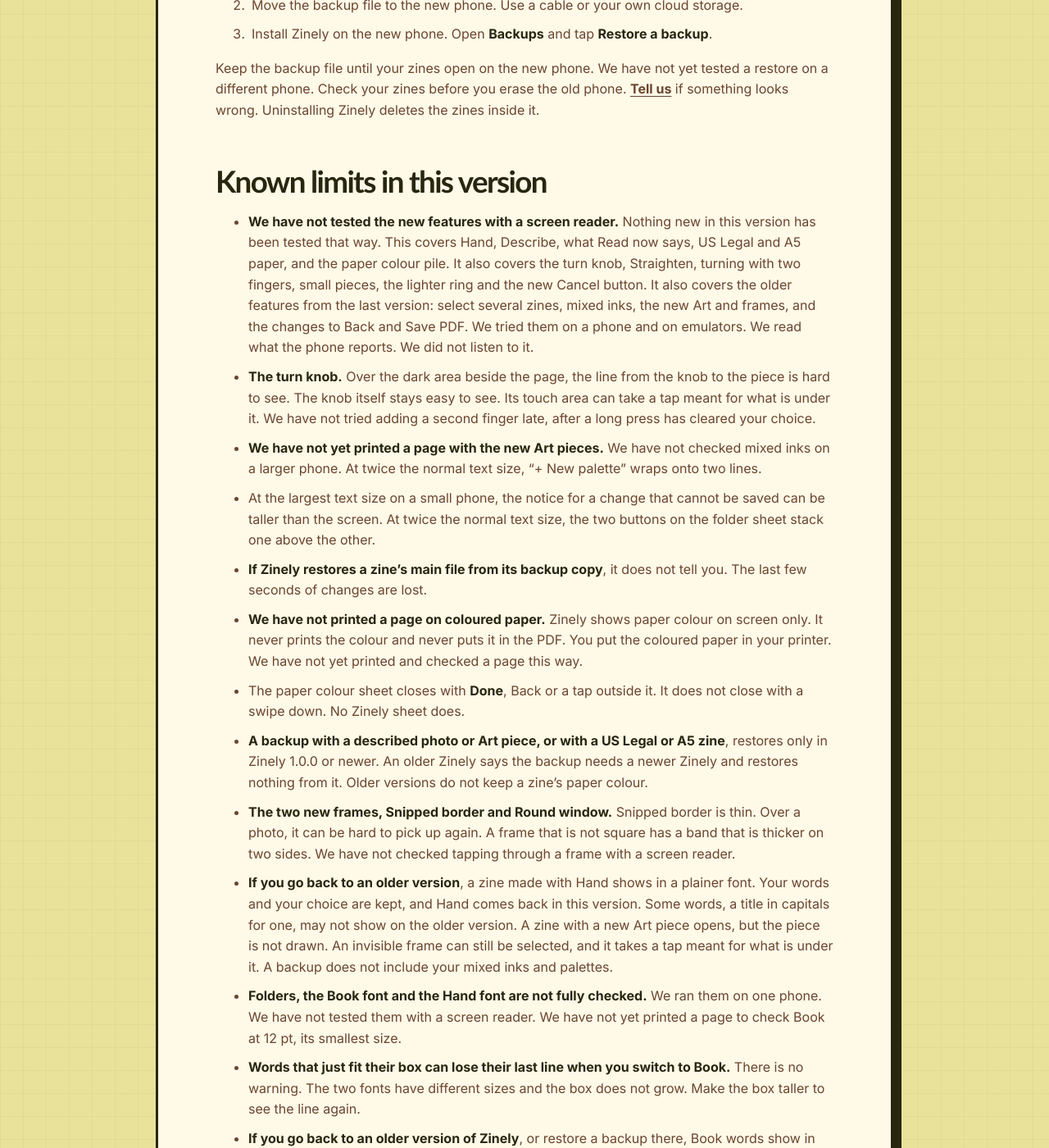
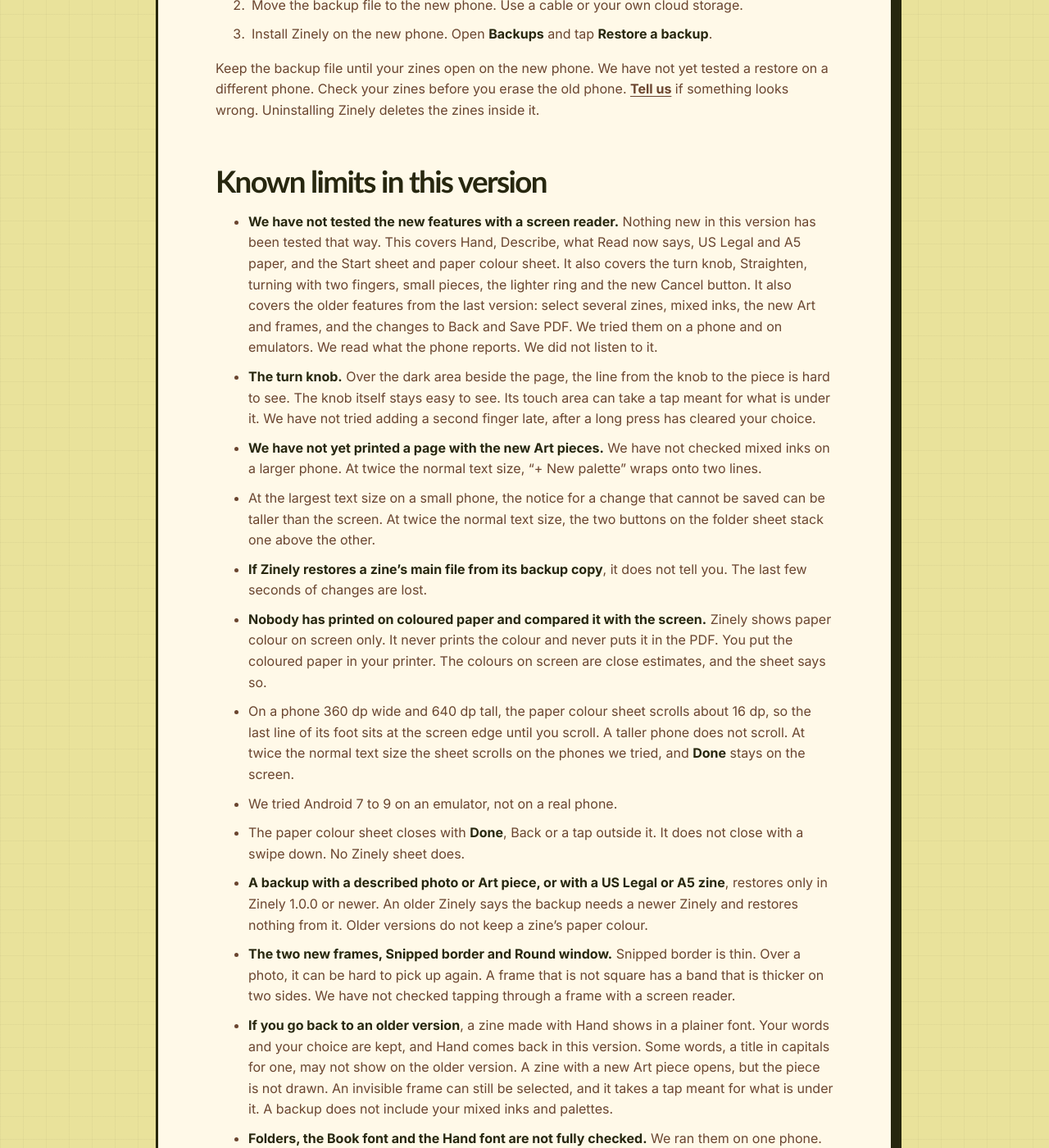
Before and after one commit to aritr-codes/zinely-android, a Jekyll site: the page website/download/index.html, which Jekyll copies as it is, in a window 1280 px wide and 1400 px high, scrolled down 1803 px. Shown: the whole window at 82% size. Built offline with Jekyll 4.4.1, drawn with Linux system fonts in a browser that asks for light colours.

Commit message:
site: re-sync 1.0.0 copy with the final changelog
Co-Authored-By: Claude Sonnet 5.5 <noreply@anthropic.com>

```diff
--- a/website/download/index.html
+++ b/website/download/index.html
@@ -66,12 +66,14 @@
 
       <h2 id="known-limits">Known limits in this version</h2>
       <ul>
-        <li><strong>We have not tested the new features with a screen reader.</strong> Nothing new in this version has been tested that way. This covers Hand, Describe, what Read now says, US Legal and A5 paper, and the paper colour pile. It also covers the turn knob, Straighten, turning with two fingers, small pieces, the lighter ring and the new Cancel button. It also covers the older features from the last version: select several zines, mixed inks, the new Art and frames, and the changes to Back and Save PDF. We tried them on a phone and on emulators. We read what the phone reports. We did not listen to it.</li>
+        <li><strong>We have not tested the new features with a screen reader.</strong> Nothing new in this version has been tested that way. This covers Hand, Describe, what Read now says, US Legal and A5 paper, and the Start sheet and paper colour sheet. It also covers the turn knob, Straighten, turning with two fingers, small pieces, the lighter ring and the new Cancel button. It also covers the older features from the last version: select several zines, mixed inks, the new Art and frames, and the changes to Back and Save PDF. We tried them on a phone and on emulators. We read what the phone reports. We did not listen to it.</li>
         <li><strong>The turn knob.</strong> Over the dark area beside the page, the line from the knob to the piece is hard to see. The knob itself stays easy to see. Its touch area can take a tap meant for what is under it. We have not tried adding a second finger late, after a long press has cleared your choice.</li>
         <li><strong>We have not yet printed a page with the new Art pieces.</strong> We have not checked mixed inks on a larger phone. At twice the normal text size, “+ New palette” wraps onto two lines.</li>
         <li>At the largest text size on a small phone, the notice for a change that cannot be saved can be taller than the screen. At twice the normal text size, the two buttons on the folder sheet stack one above the other.</li>
         <li><strong>If Zinely restores a zine’s main file from its backup copy</strong>, it does not tell you. The last few seconds of changes are lost.</li>
-        <li><strong>We have not printed a page on coloured paper.</strong> Zinely shows paper colour on screen only. It never prints the colour and never puts it in the PDF. You put the coloured paper in your printer. We have not yet printed and checked a page this way.</li>
+        <li><strong>Nobody has printed on coloured paper and compared it with the screen.</strong> Zinely shows paper colour on screen only. It never prints the colour and never puts it in the PDF. You put the coloured paper in your printer. The colours on screen are close estimates, and the sheet says so.</li>
+        <li>On a phone 360 dp wide and 640 dp tall, the paper colour sheet scrolls about 16 dp, so the last line of its foot sits at the screen edge until you scroll. A taller phone does not scroll. At twice the normal text size the sheet scrolls on the phones we tried, and <strong>Done</strong> stays on the screen.</li>
+        <li>We tried Android 7 to 9 on an emulator, not on a real phone.</li>
         <li>The paper colour sheet closes with <strong>Done</strong>, Back or a tap outside it. It does not close with a swipe down. No Zinely sheet does.</li>
         <li><strong>A backup with a described photo or Art piece, or with a US Legal or A5 zine</strong>, restores only in Zinely 1.0.0 or newer. An older Zinely says the backup needs a newer Zinely and restores nothing from it. Older versions do not keep a zine’s paper colour.</li>
         <li><strong>The two new frames, Snipped border and Round window.</strong> Snipped border is thin. Over a photo, it can be hard to pick up again. A frame that is not square has a band that is thicker on two sides. We have not checked tapping through a frame with a screen reader.</li>
--- a/website/index.html
+++ b/website/index.html
@@ -477,7 +477,7 @@
             <li>US Legal and A5 paper, with plain names for every paper.</li>
             <li>Ten paper colours, shown on screen. Zinely never prints them.</li>
           </ul>
-          <p>We have not tested the new features with a screen reader. We have not printed a page on coloured paper. See-through pictures still come in on white. <a href="changelog/#v1-0-0">Everything that changed</a>.</p>
+          <p>We have not tested the new features with a screen reader. Nobody has printed on coloured paper and compared it with the screen. See-through pictures still come in on white. <a href="changelog/#v1-0-0">Everything that changed</a>.</p>
         </div>
         <p class="download-direct">Have you installed an APK before? <a href="https://github.com/aritr-codes/zinely-android/releases/download/v1.0.0/zinely-1.0.0-release.apk">Download Zinely 1.0.0 directly</a> (about TODO-RELEASE-MIB MiB).</p>
       </div>
--- a/website/roadmap/index.html
+++ b/website/roadmap/index.html
@@ -94,7 +94,7 @@
               <li><span class="status-chip available">Available</span> <strong>New in beta.9: turn a piece by hand.</strong> Drag the knob below a piece. It snaps near a quarter turn. Two fingers anywhere on the page turn it too. Arrange has a Straighten button. Typing in turned words shows them turned. Tried on a phone and emulators. Not yet listened to with a screen reader.</li>
 <li><span class="status-chip available">Available</span> <strong>New in beta.9: small pieces are easier to handle.</strong> Drag a small piece by its middle to move it. A tap just beside one picks the piece you tapped. Repeated Move, Size or Turn taps in Arrange are one Undo. Not yet listened to with a screen reader.</li>
 <li><span class="status-chip available">Available</span> <strong>New in beta.9: recent and favourite Art, kept after a restart.</strong> They stay on the phone. A backup does not include them. Enter now starts a new line while you type on the page.</li>
-              <li><span class="status-chip available">Available</span> <strong>New in 1.0.0: paper colour, on screen.</strong> Pick one of ten papers: White, Ivory, Pastel yellow, Pastel pink, Pastel blue, Pastel green, Pastel orange, Pastel purple, Light brown or Grey. The app shows your pages on that colour. It shows on screen only. Zinely never prints the colour and never puts it in the PDF. The colour comes from the paper you load. We have not printed a page on coloured paper. Not yet listened to with a screen reader. <a href="../changelog/#v1-0-0">See what changed</a>.</li>
+              <li><span class="status-chip available">Available</span> <strong>New in 1.0.0: paper colour, on screen.</strong> Pick one of ten papers: White, Ivory, Pastel yellow, Pastel orange, Pastel pink, Pastel purple, Pastel blue, Pastel green, Light brown or Grey. The app shows your pages on that colour. It shows on screen only. Zinely never prints the colour and never puts it in the PDF. The colour comes from the paper you load. Nobody has printed on coloured paper and compared it with the screen. Not yet listened to with a screen reader. <a href="../changelog/#v1-0-0">See what changed</a>.</li>
               <li><span class="status-chip available">Available</span> <strong>New in 1.0.0: Describe.</strong> Add up to 250 characters to a photo or an Art piece. A screen reader says them when you read the zine in the app. Printed and PDF copies do not carry them. Not yet listened to with a screen reader.</li>
               <li><span class="status-chip available">Available</span> <strong>New in 1.0.0: a third font, Hand.</strong> It looks like handwriting. It joins Book and Plain. It needs words of 12 pt or more. We have not printed a page to check it.</li>
               <li><span class="status-chip planned">Planned</span> <strong>Your own drawings.</strong> Photograph a drawing and put it on the page in one ink, like the rest of the Art.</li>
@@ -127,7 +127,7 @@
           <li>The Book font: we have not yet printed a page to check it at its smallest size.</li>
           <li>Hand, Describe, what Read now says, the four paper sizes, the paper colour pile, turning by hand, small pieces, the lighter ring, the new Cancel button, folders, the second font, tapping through a frame, select several zines, mixed inks, the new Art and the fixes to Back and Save PDF: not yet checked by ear with a screen reader.</li>
           <li>The new Art pieces and the two frames: we have not printed a page yet.</li>
-          <li>Paper colour: we have not printed a page on coloured paper and checked it.</li>
+          <li>Paper colour: nobody has printed on coloured paper and compared it with the screen. The colours on screen are close estimates.</li>
           <li>Known problem: the paper colour sheet does not close with a swipe down. Use Done, Back or a tap outside it.</li>
           <li>Restore on a different phone: not yet tried.</li>
           <li>Save PDF on Android 7 to 9: checked on an Android 9 emulator, not on a real Android 7, 8 or 9 phone.</li>
```
Also changed, not shown: website/changelog/index.html (+12 -5 lines).
